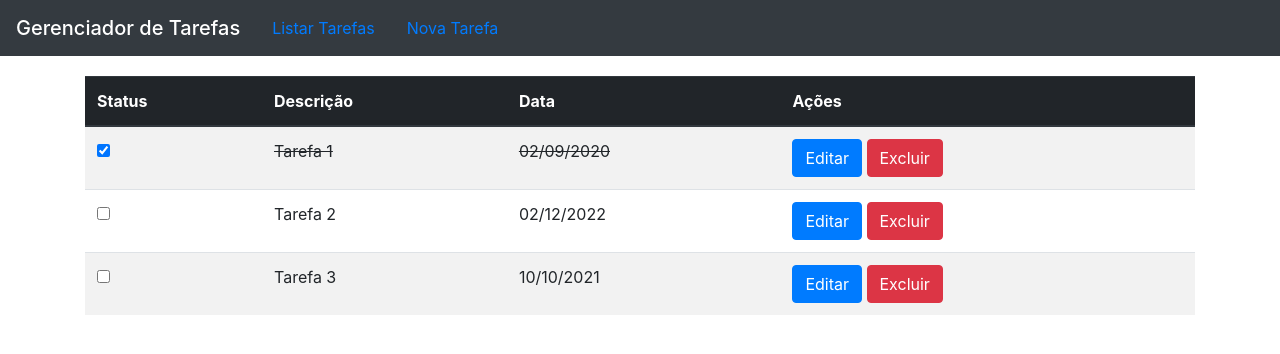
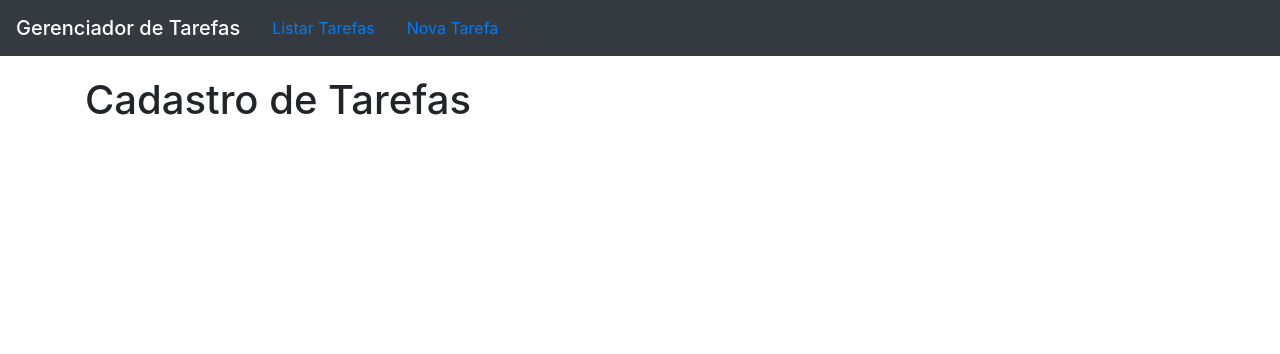
Before and after one commit to jopaulo666/gerenciador-tarefas-frontend, a React (Create React App) app: page /form in a window 1280 px wide. Shown: the top 354 px of the page. Built offline with nearby package versions, Linux system fonts and the light colour scheme.

Commit message:
Redirecionando para a tela de criação de tarefas

```diff
--- a/src/App.js
+++ b/src/App.js
@@ -1,7 +1,8 @@
 import React, { Component } from 'react';
 import NavBar from './components/NavBar';
-import { BrowserRouter } from 'react-router-dom';
+import { BrowserRouter, Switch, Route } from 'react-router-dom';
 import TaskListTable from './components/TaskListTable';
+import TaskForm from './components/TaskForm';
 
 class App extends Component {
   //constructor(props){
@@ -14,8 +15,11 @@ class App extends Component {
         <div className="App">
           <NavBar />
           <div className="container" style={{marginTop: 20}}>
-            <TaskListTable/>
-            </div>
+            <Switch>
+              <Route exact path="/form" component={TaskForm} />
+              <Route path="/" component={TaskListTable} />
+            </Switch>
+          </div>
         </div>
       </BrowserRouter>
     );
--- /dev/null
+++ b/src/components/TaskForm.js
@@ -0,0 +1,13 @@
+import React, { Component } from 'react';
+
+class TaskForm extends Component {
+    render() {
+        return (
+            <div>
+                <h1>Cadastro de Tarefas</h1>
+            </div>
+        );
+    }
+}
+
+export default TaskForm;
```
